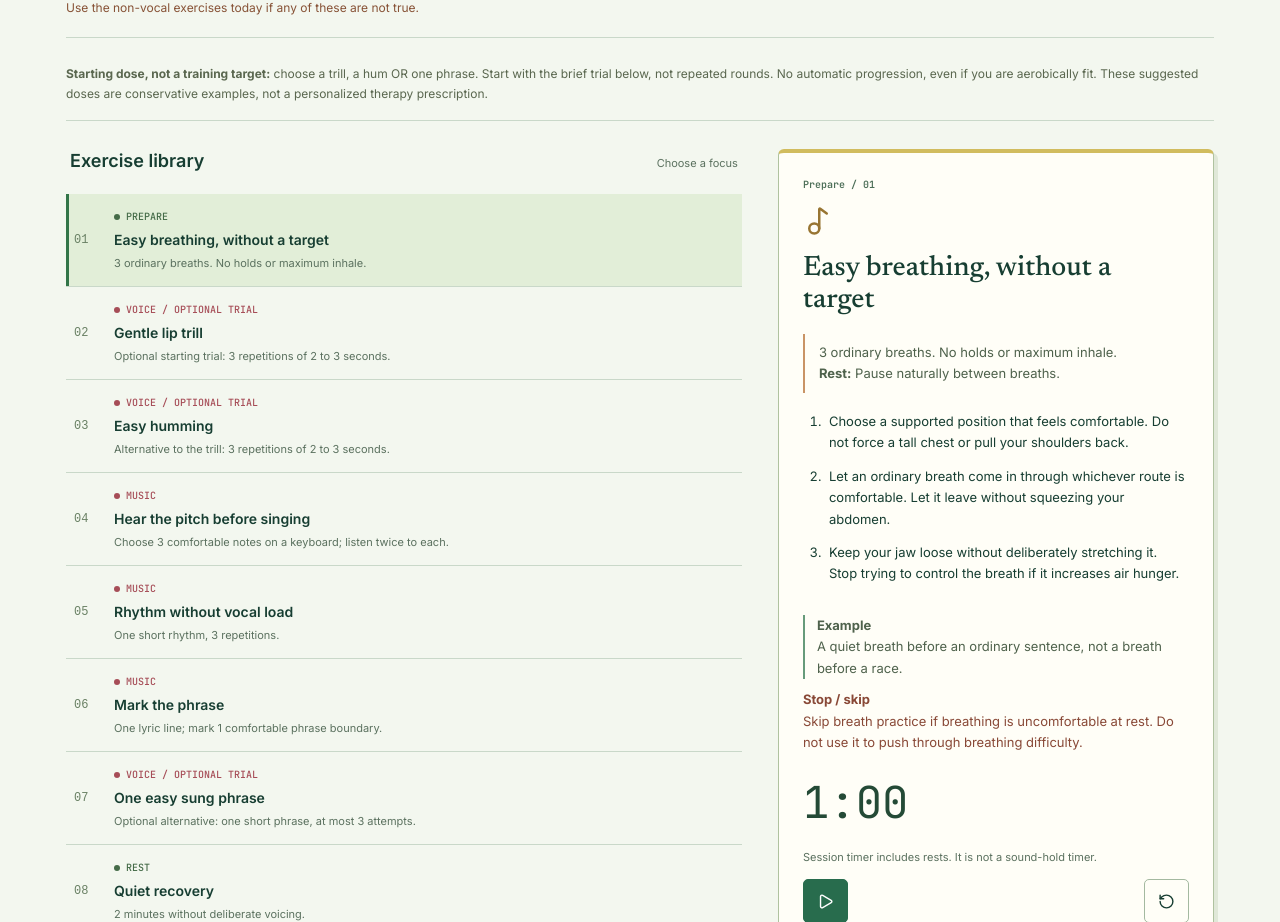
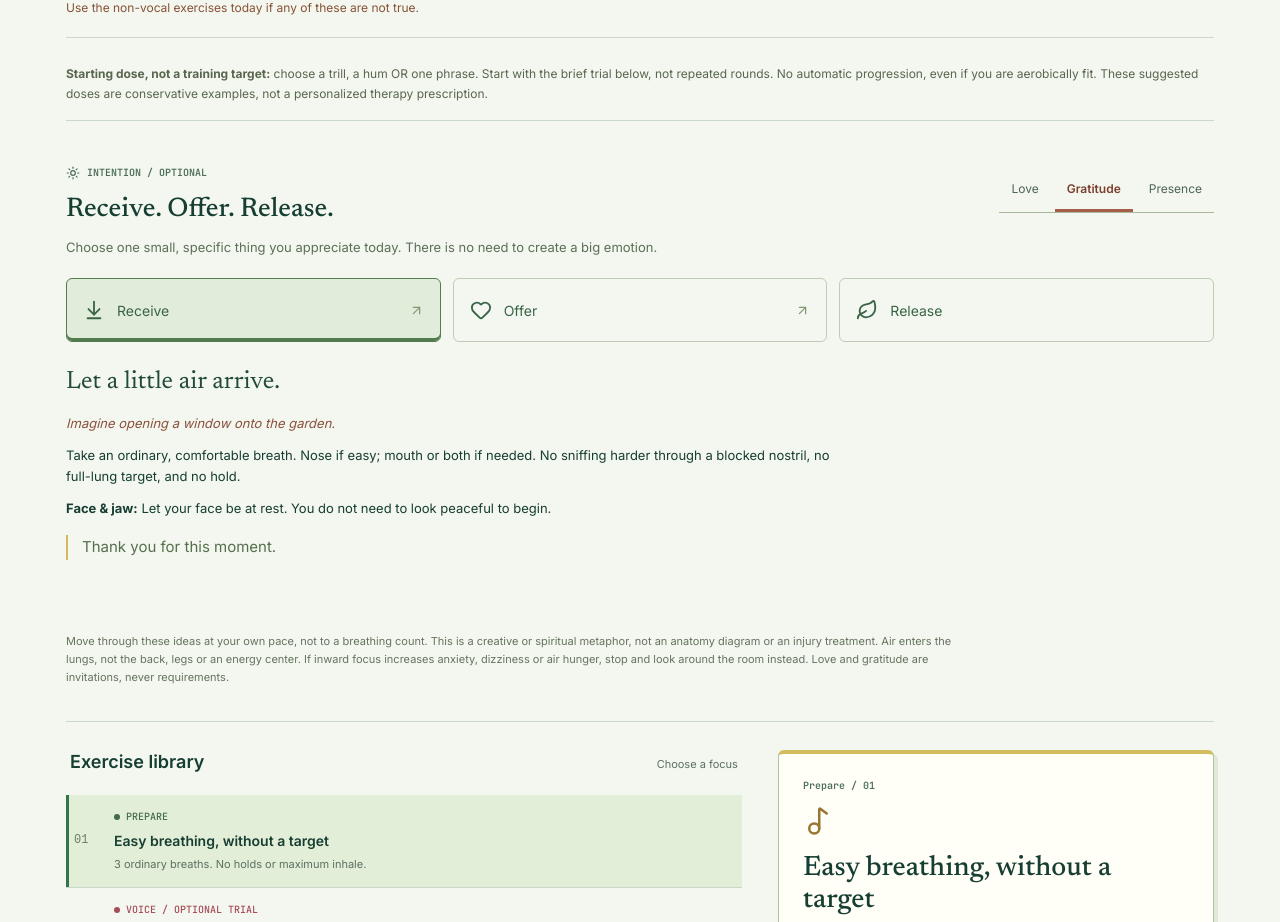
Before and after one commit to marcelozap/gateKPT, a Next.js app: page / in a window 1280 px wide. Shown: the part 494-1416 px from the top of the page. Built offline with nearby package versions, Linux system fonts and the light colour scheme; no server answers.

Commit message:
Add self-paced intention and singing visualization cues

```diff
--- a/src/practice/Calendar.tsx
+++ b/src/practice/Calendar.tsx
@@ -2,6 +2,7 @@
 import {useEffect,useState} from 'react';
 import {Music2,Sun,Play,Pause,RotateCcw,Sprout} from 'lucide-react';
 import {Button,Checkbox} from './controls';
+import Visualization from './Visualization';
 
 const exercises=[
  {title:'Easy breathing, without a target',category:'Prepare',seconds:60,dose:'3 ordinary breaths. No holds or maximum inhale.',rest:'Pause naturally between breaths.',steps:['Choose a supported position that feels comfortable. Do not force a tall chest or pull your shoulders back.','Let an ordinary breath come in through whichever route is comfortable. Let it leave without squeezing your abdomen.','Keep your jaw loose without deliberately stretching it. Stop trying to control the breath if it increases air hunger.'],example:'A quiet breath before an ordinary sentence, not a breath before a race.',stop:'Skip breath practice if breathing is uncomfortable at rest. Do not use it to push through breathing difficulty.',voice:false},
@@ -23,6 +24,7 @@ export default function Calendar(){
  <main className="workspace"><section className="heading"><div><p className="eyebrow"><Sprout size={14}/> VOICE / BREATH / MUSICIANSHIP</p><h1>Practice your voice.</h1><p>Exercises, examples and rest. No work blocks, meal schedule or completion score.</p></div></section>
  <section className="readiness"><h2>Before trying a voiced exercise</h2>{['Breathing is comfortable at rest','Normal speech is comfortable','Jaw moves comfortably, without locking','Voice is not hoarse or tired'].map((label,i)=><label key={label}><Checkbox checked={ready[i]} onCheckedChange={value=>{setReady(old=>old.map((v,j)=>i===j?value:v));setRunning(false);}}/>{label}</label>)}<p>{canVoice?'Choose one gentle voiced trial, not every exercise. These checks are not medical clearance.':'Use the non-vocal exercises today if any of these are not true.'}</p></section>
  <p className="session-rule"><strong>Starting dose, not a training target:</strong> choose a trill, a hum OR one phrase. Start with the brief trial below, not repeated rounds. No automatic progression, even if you are aerobically fit. These suggested doses are conservative examples, not a personalized therapy prescription.</p>
+ <Visualization/>
  <div className="columns"><section className="timeline"><h2>Exercise library <small>Choose a focus</small></h2>{exercises.map((item,i)=><article key={item.title} className={'row '+(selected===i?'selected':'')}><span className="exercise-number">{String(i+1).padStart(2,'0')}</span><button className="block" onClick={()=>choose(i)} aria-pressed={selected===i}><span className={'tag '+item.category}>{item.category}{item.voice?' / optional trial':''}</span><strong>{item.title}</strong><small>{item.dose}</small></button></article>)}</section>
  <aside><section className="practice"><p className="eyebrow">{exercise.category} / {String(selected+1).padStart(2,'0')}</p><Music2 size={30}/><h2>{exercise.title}</h2>{blocked&&<p className="voice-hold" role="status">Read the example, but skip voicing while any readiness check is unmet. Choose pitch listening, rhythm or written phrasing instead.</p>}<p className="dose">{exercise.dose}<br/><strong>Rest:</strong> {exercise.rest}</p><ol className="exercise-steps">{exercise.steps.map(step=><li key={step}>{step}</li>)}</ol><p className="exercise-example"><strong>Example</strong><br/>{exercise.example}</p><p className="exercise-stop"><strong>Stop / skip</strong><br/>{exercise.stop}</p><div className="timer">{Math.floor(remaining/60)}:{String(remaining%60).padStart(2,'0')}</div><small>Session timer includes rests. It is not a sound-hold timer.</small><div className="actions"><Button onClick={()=>setRunning(!running)} disabled={blocked||remaining===0} aria-label={running&&remaining>0?'Pause timer':'Start timer'} title={running&&remaining>0?'Pause timer':'Start timer'}>{running&&remaining>0?<Pause/>:<Play/>}</Button><Button variant="outline" onClick={()=>{setRunning(false);setRemaining(exercise.seconds);}} aria-label="Reset timer" title="Reset timer"><RotateCcw/></Button></div></section>
  <section className="guardrails"><h2>Training without forcing</h2><p>Lip trills and humming are voice-training techniques, not a diagnosis or a fix for a displaced jaw, nerve problem or restricted breathing. Endurance fitness does not tell us how much vocal load is appropriate.</p><p>No neck loading, jaw manipulation, chest pressure, breath holds or singing through strain. Persistent breathing, speech or jaw problems need assessment before harder voice training. New severe breathing difficulty, chest pain or fainting needs urgent care.</p><a href="https://www.asha.org/practice-portal/clinical-topics/voice-disorders/">Voice exercises / ASHA</a><br/><a href="https://www.nidcd.nih.gov/health/taking-care-your-voice">Voice care / NIDCD</a></section></aside></div></main><footer><Sprout size={16}/>Make the sound easier, not louder.</footer></>;
--- /dev/null
+++ b/src/practice/Visualization.tsx
@@ -0,0 +1,27 @@
+'use client';
+import {useState} from 'react';
+import {ArrowDownToLine,ArrowUpRight,Heart,Leaf,Sun} from 'lucide-react';
+
+const intentions={
+ Love:{thought:'Picture someone you care about, or a place where you feel welcome.',phrase:'This line is a gift, not an audition.'},
+ Gratitude:{thought:'Choose one small, specific thing you appreciate today. There is no need to create a big emotion.',phrase:'Thank you for this moment.'},
+ Presence:{thought:'Notice one color or sound around you. Neutral is enough; you do not have to feel happy.',phrase:'I can be here as I am.'},
+};
+const stages=[
+ {name:'Receive',icon:ArrowDownToLine,heading:'Let a little air arrive.',image:'Imagine opening a window onto the garden.',cue:'Take an ordinary, comfortable breath. Nose if easy; mouth or both if needed. No sniffing harder through a blocked nostril, no full-lung target, and no hold.',expression:'Let your face be at rest. You do not need to look peaceful to begin.'},
+ {name:'Offer',icon:Heart,heading:'Give the phrase to someone.',image:'Imagine your words reaching a person you love, rather than pushing sound across the room.',cue:'If the voice readiness checks are met, use one short phrase in your easy speaking-to-middle range. Let it ride the exhale; do not squeeze air out. Otherwise imagine or read the phrase silently.',expression:'A small smile may arrive naturally. Do not stretch your mouth, lift your chin or lock your teeth. For a trill or hum, keep the lips appropriate to that exercise.'},
+ {name:'Release',icon:Leaf,heading:'Let the ending be enough.',image:'Imagine setting the phrase down gently, like a leaf on water.',cue:'Stop before you run out of comfortable air. Rest and let the next breath happen by itself. There is no need to empty your lungs or repeat the phrase immediately.',expression:'Let the smile go too. Neutral, tender or joyful can all be genuine.'},
+];
+
+export default function Visualization(){
+ const [intention,setIntention]=useState<keyof typeof intentions>('Gratitude');
+ const [step,setStep]=useState(0);
+ const current=stages[step];
+ return <section className="visualization" aria-labelledby="visualization-title">
+  <div className="visualization-heading"><div><p className="eyebrow"><Sun size={14}/> INTENTION / OPTIONAL</p><h2 id="visualization-title">Receive. Offer. Release.</h2></div><div className="intentions" aria-label="Choose an intention">{(Object.keys(intentions) as (keyof typeof intentions)[]).map(name=><button key={name} onClick={()=>setIntention(name)} aria-pressed={name===intention}>{name}</button>)}</div></div>
+  <p className="intention-thought">{intentions[intention].thought}</p>
+  <nav className="breath-steps" aria-label="Visualization stages">{stages.map((stage,i)=><button key={stage.name} onClick={()=>setStep(i)} aria-pressed={i===step}><stage.icon size={22}/><span>{stage.name}</span>{i<2&&<ArrowUpRight className="step-arrow" size={15}/>}</button>)}</nav>
+  <div className="imagery-cue" aria-live="polite"><p className="imagery-phrase">{current.heading}</p><p className="imagery-metaphor">{current.image}</p><p>{current.cue}</p><p><strong>Face & jaw:</strong> {current.expression}</p><blockquote>{intentions[intention].phrase}</blockquote></div>
+  <p className="imagery-note">Move through these ideas at your own pace, not to a breathing count. This is a creative or spiritual metaphor, not an anatomy diagram or an injury treatment. Air enters the lungs, not the back, legs or an energy center. If inward focus increases anxiety, dizziness or air hunger, stop and look around the room instead. Love and gratitude are invitations, never requirements.</p>
+ </section>;
+}
--- a/src/practice/practice.css
+++ b/src/practice/practice.css
@@ -1,4 +1,21 @@
 /* All styling stays inside the public practice surface. */
+.practice-root .visualization{padding:24px 0;border-bottom:1px solid var(--line)}
+.practice-root .visualization-heading{display:flex;align-items:center;justify-content:space-between;gap:16px}
+.practice-root .visualization h2{font-family:var(--font-newsreader),Georgia,serif;font-size:27px;font-weight:500;margin-bottom:0}
+.practice-root .intentions{display:flex;border-bottom:1px solid #a8b99c;gap:4px}
+.practice-root .intentions button{min-height:44px;background:transparent;border:0;border-bottom:3px solid transparent;padding:8px 12px;font-size:12px;color:#4d6551}
+.practice-root .intentions button[aria-pressed="true"]{border-color:#a55e48;color:#7c3e2d;font-weight:600}
+.practice-root .intention-thought{font-size:13px;color:#5e6e58;max-width:760px}
+.practice-root .breath-steps{display:grid;grid-template-columns:repeat(3,minmax(0,1fr));gap:12px;margin:20px 0}
+.practice-root .breath-steps button{min-height:64px;display:flex;align-items:center;gap:12px;padding:12px 16px;border:1px solid #bdcdb3;border-radius:6px;background:transparent;color:#396446;font-size:14px}
+.practice-root .breath-steps button[aria-pressed="true"]{background:#e1edda;border-color:#537c4e;box-shadow:inset 0 -3px #537c4e}
+.practice-root .step-arrow{margin-left:auto;color:#849873}
+.practice-root .imagery-cue{max-width:790px;min-height:260px;font-size:13px}
+.practice-root .imagery-phrase{font-family:var(--font-newsreader),Georgia,serif;font-size:25px;color:#234b35}
+.practice-root .imagery-metaphor{color:#8b503c;font-style:italic}
+.practice-root .imagery-cue blockquote{border-left:2px solid #d4ba5a;padding-left:14px;margin:16px 0;font-size:15px;color:#55704c}
+.practice-root .imagery-note{font-size:11px;color:#66735f;max-width:900px}
+@media(max-width:760px){.practice-root .visualization-heading{display:block}.practice-root .intentions{margin:12px 0;width:max-content;max-width:100%}.practice-root .breath-steps{gap:6px}.practice-root .breath-steps button{padding:10px 5px;flex-direction:column;gap:5px;font-size:12px}.practice-root .step-arrow{display:none}.practice-root .imagery-cue{min-height:330px}}
 .practice-root .session-rule{padding:16px 0;border-bottom:1px solid #c9d8c9;color:#5a674f;font-size:12px}
 .practice-root .exercise-steps{list-style:decimal;padding-left:22px;margin:18px 0;font-size:13px}
 .practice-root .exercise-steps li{padding:0 0 12px 4px}
```
